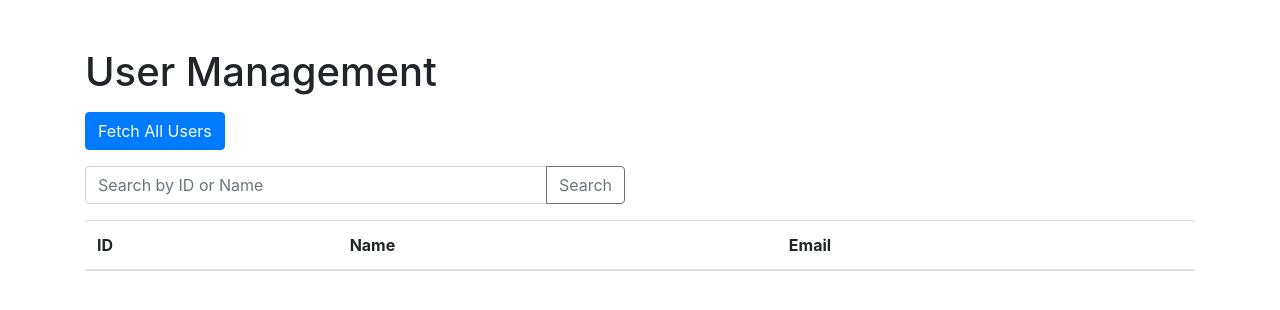
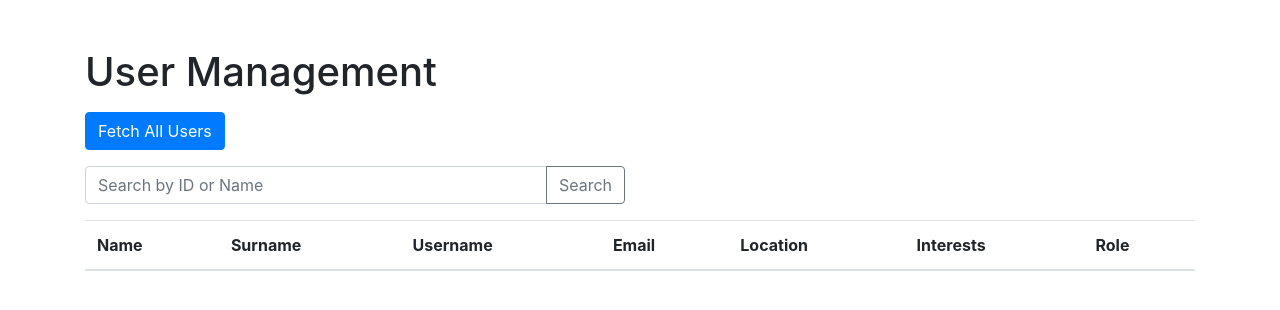
Before and after one commit to Gabored/Memoir, a website: page front/usersearchbar.html in a window 1280 px wide. Drawn offline with nearby package versions, Linux system fonts and the light colour scheme.

Commit message:
changes on attempt file

```diff
--- a/front/usersearchbar.html
+++ b/front/usersearchbar.html
@@ -28,10 +28,13 @@
                 <table id="userTable" class="table">
                     <thead>
                         <tr>
-                            <th>ID</th>
                             <th>Name</th>
+                            <th>Surname</th>
+                            <th>Username</th>
                             <th>Email</th>
-                            <!-- Add more columns as needed -->
+                            <th>Location</th>
+                            <th>Interests</th>
+                            <th>Role</th>
                         </tr>
                     </thead>
                     <tbody>
@@ -45,5 +48,7 @@
     <!-- Bootstrap JS and jQuery -->
     <script src="https://code.jquery.com/jquery-3.6.0.min.js"></script>
     <script src="https://maxcdn.bootstrapcdn.com/bootstrap/4.5.2/js/bootstrap.min.js"></script>
+    <!-- Include your external script -->
+    <script src="userScript.js"></script>
 </body>
 </html>
```
